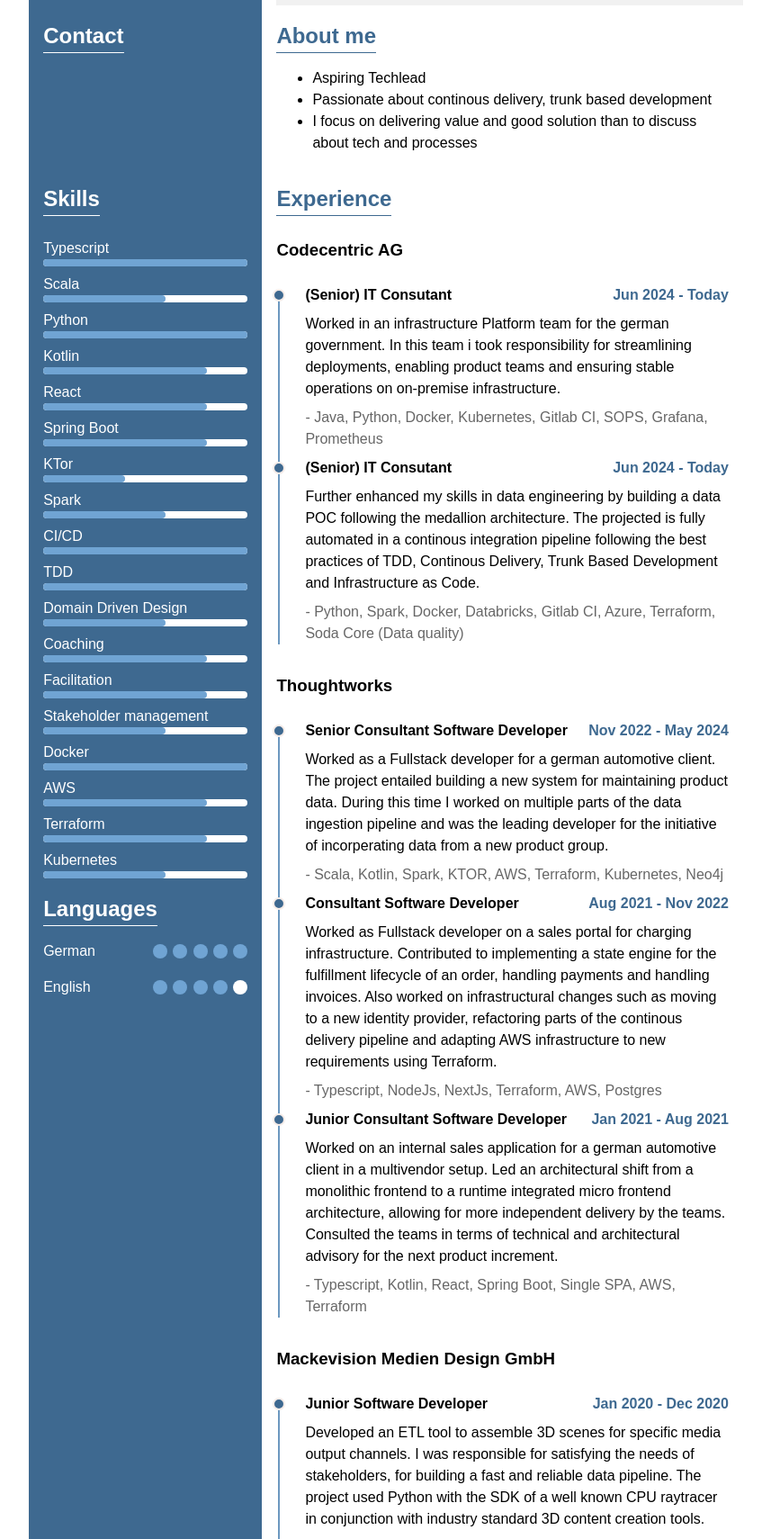
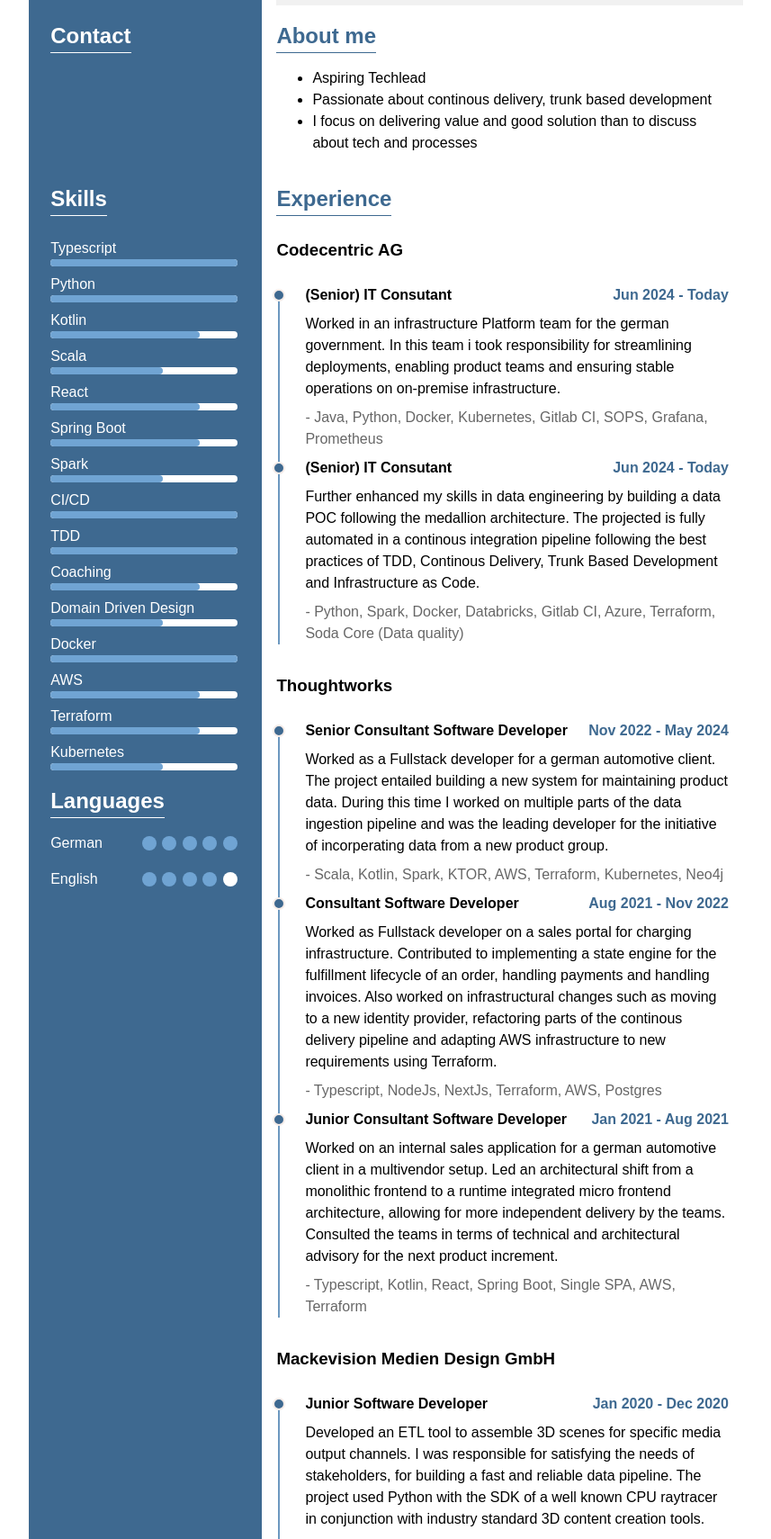
Before and after one commit to RykoL/CV, a Jekyll site: the page built from index.html, in a window 1280 px wide, cut to the strip 210-1920 px from the top of the page. Shown: the whole strip at 90% size, without its empty margins (211-1068 px from the left). Built offline with Jekyll 4.4.1, drawn with Linux system fonts in a browser that asks for light colours.

Commit message:
More print adjustments

```diff
--- a/_data/skills.yml
+++ b/_data/skills.yml
@@ -2,12 +2,12 @@
   skills:
     - name: Typescript
       level: 5
-    - name: Scala
-      level: 3
     - name: Python
       level: 5
     - name: Kotlin
       level: 4
+    - name: Scala
+      level: 3
 
 - group: Frameworks
   skills:
@@ -15,8 +15,6 @@
       level: 4
     - name: Spring Boot
       level: 4
-    - name: KTor
-      level: 2
     - name: Spark
       level: 3
 - group: Practices
@@ -25,13 +23,9 @@
       level: 5
     - name: TDD
       level: 5
-    - name: Domain Driven Design
-      level: 3
     - name: Coaching
       level: 4
-    - name: Facilitation
-      level: 4
-    - name: Stakeholder management
+    - name: Domain Driven Design
       level: 3
 
 - group: Tools
--- a/assets/css/style.scss
+++ b/assets/css/style.scss
@@ -70,7 +70,7 @@
     grid-column: 1;
     grid-row: 3;
     background: var(--primary-color-accent);
-    padding-left: 1rem;
+    padding-left: 1.5rem;
     color: white;
 }
 
@@ -91,7 +91,9 @@
     grid-column: 1;
     background: var(--primary-color-accent);
     padding: 0 1rem;
+    padding-left: 1.5rem;
     color: white;
+    max-width: 80%;
 }
 
 #skills {
@@ -119,8 +121,11 @@
     grid-row: 5;
     background: var(--primary-color-accent);
     padding: 0 1rem;
+    padding-left: 1.5rem;
     color: white;
     padding-bottom: 1rem;
+    break-before: page;
+    max-width: 80%;
 }
 
 #title-section {
@@ -333,7 +338,9 @@
     padding: 1.5rem 0;
 }
 
-.skill {}
+.skill {
+    break-inside: avoid;
+}
 .skill:first-of-type {
     padding-top: 1.5rem;
 }
```
